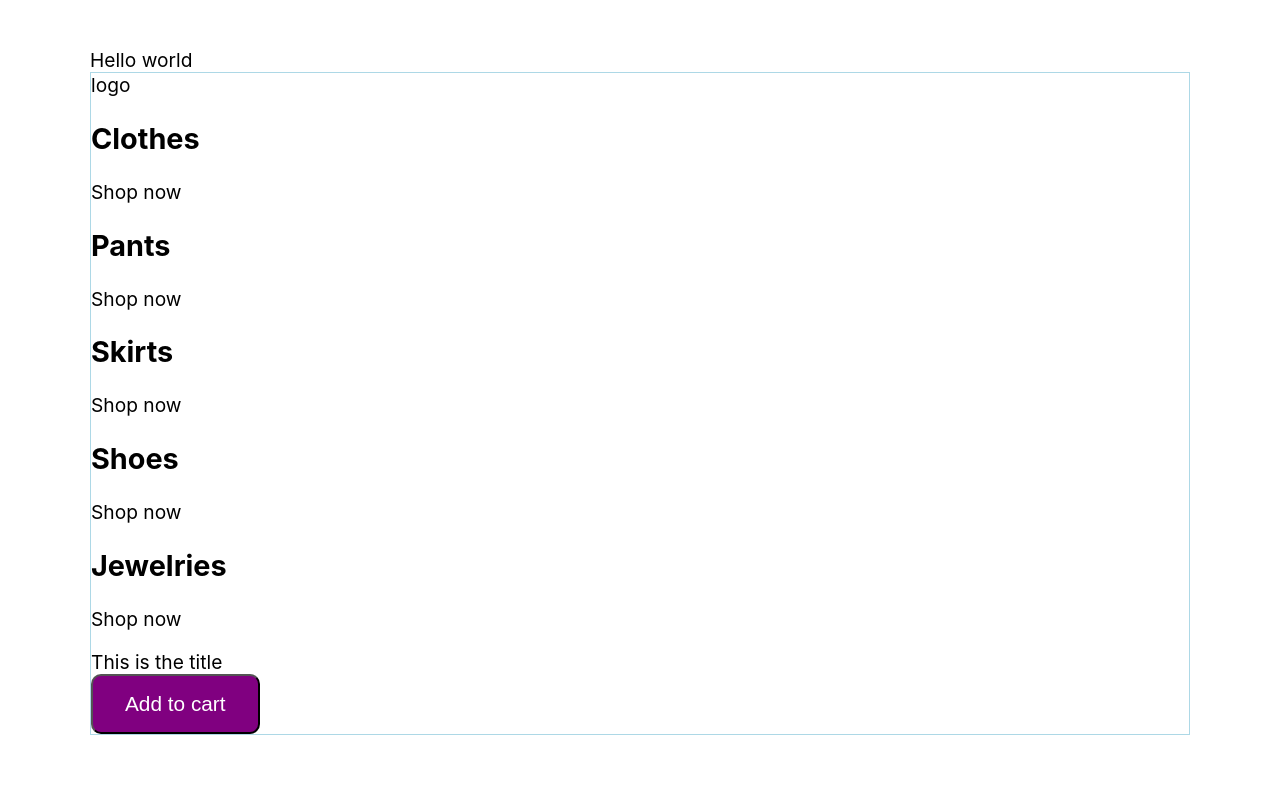
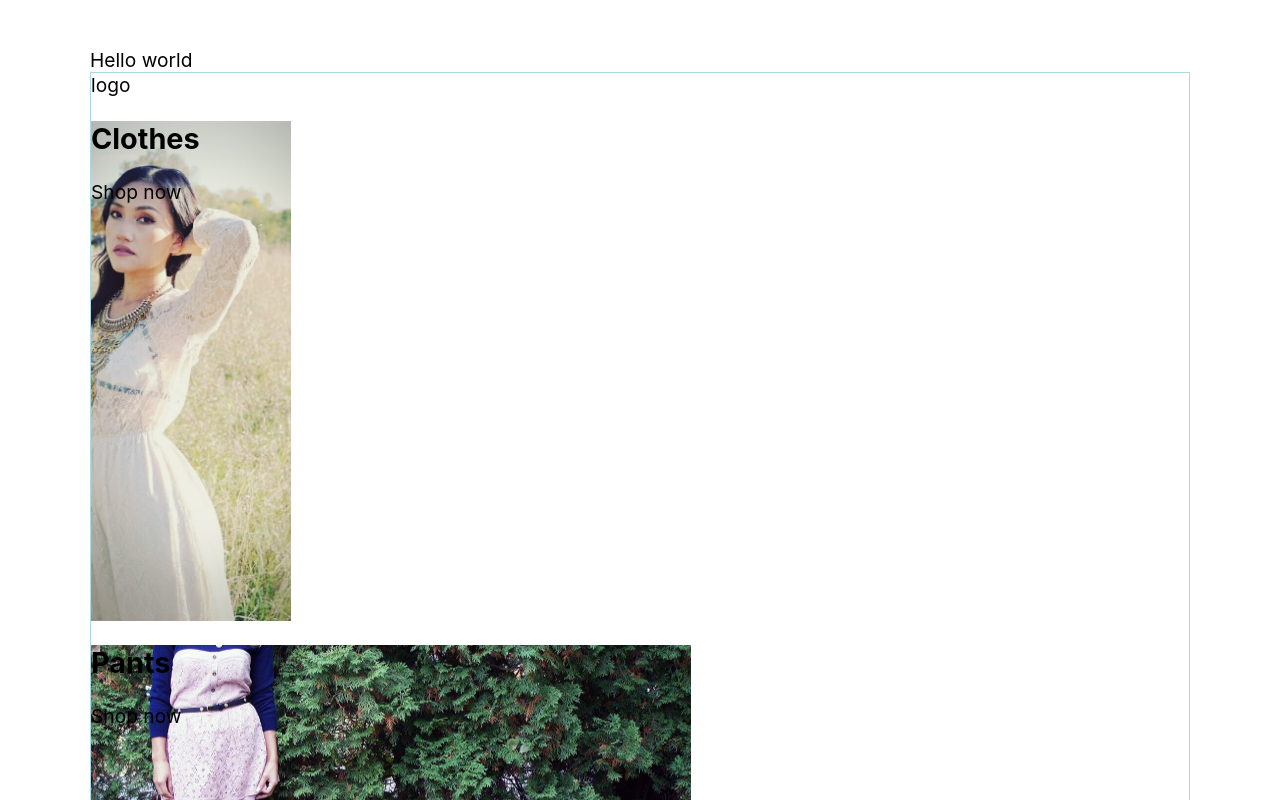
Before and after one commit to amitao/airy-dreams-ecommerce-app, a React (Create React App) app: page / in a window 1280 px wide. Shown: the top 800 px of the page. Built offline with nearby package versions, Linux system fonts and the light colour scheme.

Commit message:
add style and size to menu items

```diff
--- a/src/components/Menu/Menu-item.jsx
+++ b/src/components/Menu/Menu-item.jsx
@@ -4,9 +4,13 @@ import './Menu.scss';
 
 // items to shop
 
-const MenuItem = ({ title }) => {
+const MenuItem = ({ title, img, size }) => {
   return (
-    <div className="menu-item">
+    <div style={{
+      backgroundImage:`url(${img})`
+      }}
+      className={`menu-item ${size}`}
+      >
       <h2>{title}</h2>
       <p>Shop now</p>
     </div>
--- a/src/components/Menu/Menu.jsx
+++ b/src/components/Menu/Menu.jsx
@@ -8,27 +8,29 @@ class Menu extends Component {
       this.state = {
         categories: [{
           title: 'Clothes',
-          imageUrl:'https://airy-dreams-image.s3.amazonaws.com/dress-airy.jpg',
+          imageUrl:'/dress-airy.jpg',
           id:1,
+          size: 'sm'
         },
         {
           title: 'Pants',
-          imageUrl:'https://airy-dreams-image.s3.amazonaws.com/me-airy-2.jpg',
+          imageUrl:'/me-airy-2.jpg',
           id:2,
+          size: 'lg'
         },
         {
           title: 'Skirts',
-          imageUrl:'https://airy-dreams-image.s3.amazonaws.com/dress-airy.jpg',
+          imageUrl:'/dress-airy.jpg',
           id:3,
         },
         {
           title: 'Shoes',
-          imageUrl:'https://airy-dreams-image.s3.amazonaws.com/me-airy-2.jpg',
+          imageUrl:'/me-airy-2.jpg',
           id:4,
         },
         {
           title: 'Jewelries',
-          imageUrl:'https://airy-dreams-image.s3.amazonaws.com/dress-airy.jpg',
+          imageUrl:'/dress-airy.jpg',
           id:5,
         }
       ]
@@ -38,9 +40,9 @@ class Menu extends Component {
   render() {
     return(
       <div>
-        {this.state.categories.map(({ title, imageUrl, id }) => {
+        {this.state.categories.map(({ title, imageUrl, id, size }) => {
           return (
-            <MenuItem key={id} title={title} img={imageUrl} />
+            <MenuItem key={id} title={title} img={imageUrl} size={size} />
           )
         })
       }
--- a/src/components/Menu/Menu.scss
+++ b/src/components/Menu/Menu.scss
@@ -0,0 +1,16 @@
+.menu-item {
+  background-position: center;
+  background-size: cover;
+  width:400px;
+  height:500px;
+
+  &.sm {
+    width:200px;
+    height: 500px;
+  }
+
+  &.lg {
+    width:600px;
+    height: 200px;
+  }
+}
--- a/src/pages/Homepage/Homepage.jsx
+++ b/src/pages/Homepage/Homepage.jsx
@@ -22,7 +22,7 @@ class Homepage extends Component {
         <Nav />
         <Menu />
         <div className="menu-title">This is the title</div>
-        <div className="menu-item"></div>
+
         <Button type="add-to-cart" handleSubmit={this.handleSubmit} />
       </div> // end of menu-container
 
```
Also changed, not shown: public/dress-airy.jpg (added), public/me-airy-2.jpg (added).
